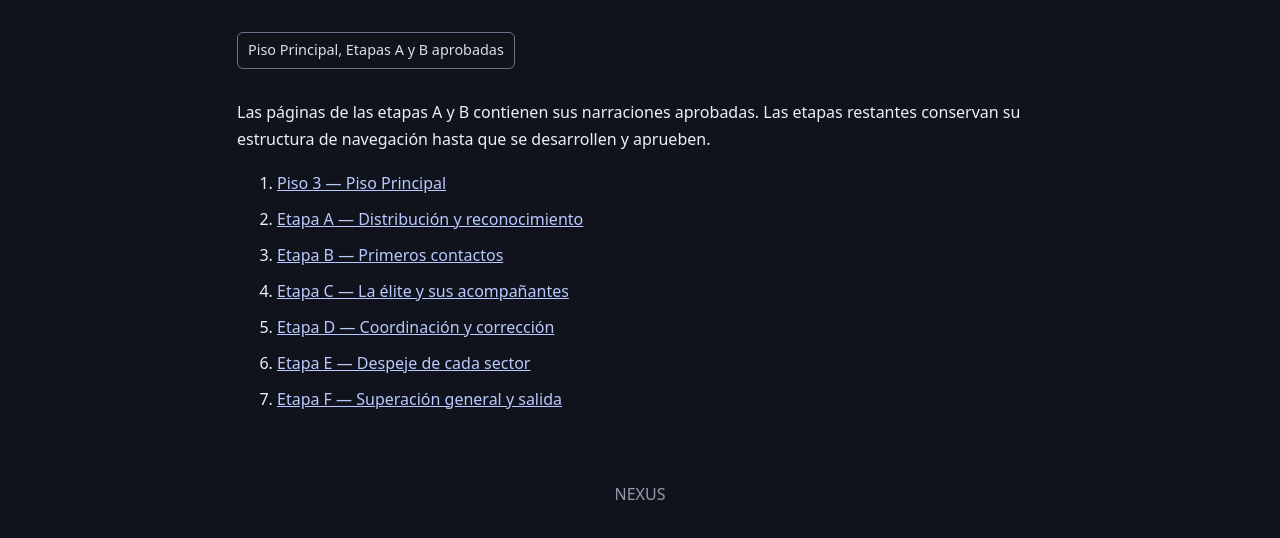
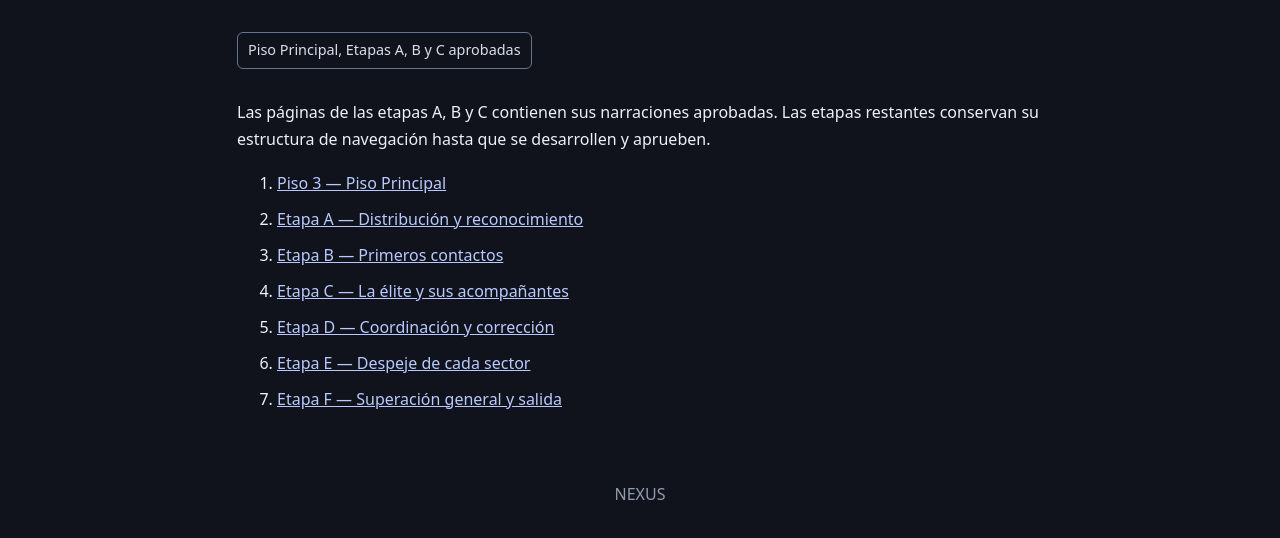
Before and after one commit to ddfakke7-beep/mi-novela, a plain HTML site: page NEXUS/PISOS/piso-03/index.html in a window 1280 px wide. Shown: the part 164-702 px from the top of the page. Drawn offline with Linux system fonts and the light colour scheme.

Commit message:
Actualizar índice tras aprobación de Piso 3C

```diff
--- a/NEXUS/PISOS/piso-03/index.html
+++ b/NEXUS/PISOS/piso-03/index.html
@@ -7,7 +7,7 @@ header{padding:28px 20px;background:#1a2030;border-bottom:1px solid #39445b}head
 main{max-width:850px;margin:38px auto;padding:0 22px}h1{line-height:1.2}.status{display:inline-block;padding:5px 10px;border:1px solid #68738a;border-radius:6px;color:#d8deeb;font-size:.9rem}
 .notice{margin-top:24px;padding:18px;border-left:3px solid #8795b2;background:#1a2030}.pager{display:flex;flex-wrap:wrap;justify-content:space-between;gap:14px;margin-top:38px;padding-top:18px;border-top:1px solid #39445b}
 a{color:#b9c9ff}footer{text-align:center;color:#929bad;padding:30px}ol li{margin:.55rem 0}
-</style></head><body><header><a href="index.html">NEXUS · Piso 3</a></header><main><h1>Piso 3 — Formación: cacería de élites por zonas</h1><p class="status">Piso Principal, Etapas A y B aprobadas</p><p>Las páginas de las etapas A y B contienen sus narraciones aprobadas. Las etapas restantes conservan su estructura de navegación hasta que se desarrollen y aprueben.</p><nav aria-label="Partes del Piso 3"><ol><li><a href="3.1.html">Piso 3 — Piso Principal</a></li>
+</style></head><body><header><a href="index.html">NEXUS · Piso 3</a></header><main><h1>Piso 3 — Formación: cacería de élites por zonas</h1><p class="status">Piso Principal, Etapas A, B y C aprobadas</p><p>Las páginas de las etapas A, B y C contienen sus narraciones aprobadas. Las etapas restantes conservan su estructura de navegación hasta que se desarrollen y aprueben.</p><nav aria-label="Partes del Piso 3"><ol><li><a href="3.1.html">Piso 3 — Piso Principal</a></li>
 <li><a href="piso3a.html">Etapa A — Distribución y reconocimiento</a></li>
 <li><a href="piso3b.html">Etapa B — Primeros contactos</a></li>
 <li><a href="piso3c.html">Etapa C — La élite y sus acompañantes</a></li>
```
